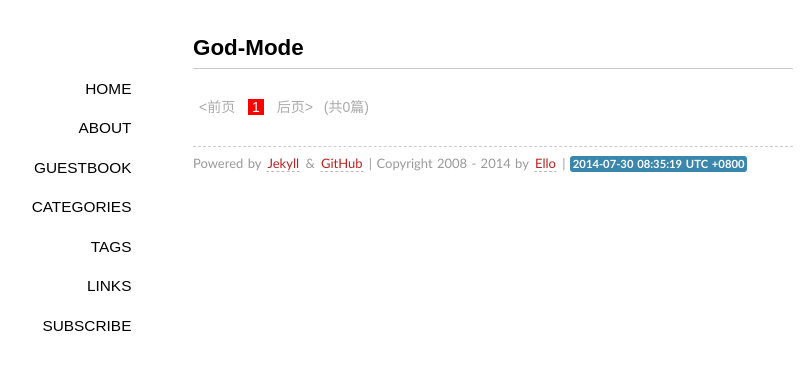
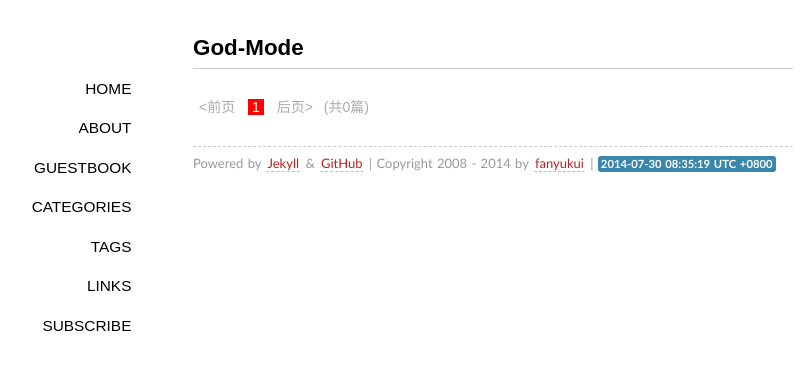
Before and after one commit to fanyukui/fanyukui.github.com, a Jekyll site: the page built from index.html, in a window 1280 px wide. Shown: the top 370 px of the page, without its empty margins (147-954 px from the left). Built offline with Jekyll 4.4.1, drawn with Linux system fonts in a browser that asks for light colours; some web fonts are replaced; Markdown is read by kramdown in place of the engine named in the settings; the list of posts is cut into pages by our own code.

Commit message:
修改name

```diff
--- a/_layouts/default.html
+++ b/_layouts/default.html
@@ -31,7 +31,7 @@
       </div>
 
     <footer>
-        <p><small>Powered by <a href="https://github.com/mojombo/jekyll">Jekyll</a> & <a href="http://pages.github.com">GitHub</a> | Copyright 2008 - {{site.time | date:"%Y"}} by <a href="http://fanyukui.github.com/about/">Ello</a> | <span class="label label-info">{{site.time | date:"%Y-%m-%d %H:%M:%S %Z +0800"}}</span></small></p>
+        <p><small>Powered by <a href="https://github.com/mojombo/jekyll">Jekyll</a> & <a href="http://pages.github.com">GitHub</a> | Copyright 2008 - {{site.time | date:"%Y"}} by <a href="http://fanyukui.github.com/about/">fanyukui</a> | <span class="label label-info">{{site.time | date:"%Y-%m-%d %H:%M:%S %Z +0800"}}</span></small></p>
     </footer>
 
     </div>
```
Also changed, not shown: about/index.md (+1 -1 lines).
